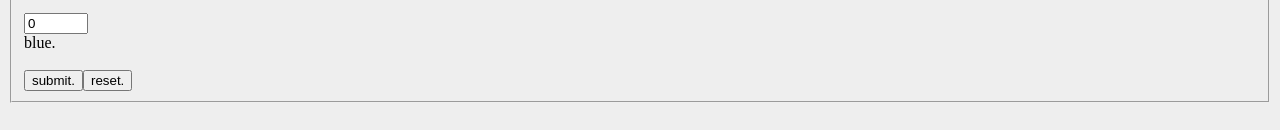
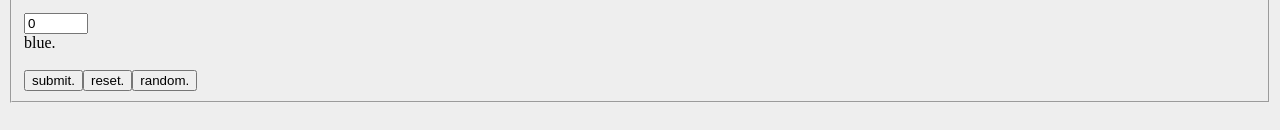
Before and after one commit to 0xbutterflyhacker/palette-gen, a React (Vite) app: page / in a window 1280 px wide. Shown: the part 188-318 px from the top of the page. Built offline with nearby package versions, Linux system fonts and the light colour scheme.

Commit message:
random functionality added

```diff
--- a/src/colors.ts
+++ b/src/colors.ts
@@ -9,11 +9,9 @@ export class color {
         this.green = g
         this.blue = b
         this.hex = `#${(r > 15) ? r.toString(16) : '0'+r.toString(16)}${(g > 15) ? g.toString(16) : '0'+g.toString(16)}${(b > 15) ? b.toString(16) : '0'+b.toString(16)}`
-        console.log(this.hex)
-    }
     }
 
-export function toHSL(): number[] {
+    toHSL(): number[] {
         let sol: number[] = Array.from({length: 3})
         let rp = this.red/255
         let gp = this.green/255
@@ -33,3 +31,48 @@ export function toHSL(): number[] {
         }
         return sol
     }
+
+    lighten(f: number): color {
+        let mid: number[] = this.toHSL();
+        ((mid[2] + mid[2]*f) > 1) ? mid[2] = 1 : mid[2] += mid[2]*f;
+        (mid[2] === 0) ? mid[2] = f : mid[2] = mid[2];
+        const sol = toRGB(mid)
+        return sol
+    }
+    darken(f: number): color {
+        let mid: number[] = this.toHSL();
+        ((mid[2] - mid[2]*f) < 0) ? mid[2] = 0 : mid[2] -= mid[2]*f;
+        const sol = toRGB(mid)
+        return sol
+    }
+}
+
+export function toRGB(l: number[]): color {
+    let c: number = (1 - Math.abs(2*l[2]-1)) * l[1]
+    let x: number = c * (1 - Math.abs((l[0]/60) % 2 - 1))
+    let m: number = l[2] - (c/2)
+    let rp: number = 0
+    let gp: number = 0
+    let bp: number = 0
+    if ((0 <= l[0]) && (l[0] < 60)) {
+        rp = c
+        gp = x
+    } else if ((60 <= l[0]) && (l[0] < 120)) {
+        rp = x
+        gp = c
+    } else if ((120 <= l[0]) && (l[0] < 180)) {
+        gp = c
+        bp = x
+    } else if ((180 <= l[0]) && (l[0] < 240)) {
+        gp = x
+        bp = c
+    } else if ((240 <= l[0]) && (l[0] < 300)) {
+        rp = x
+        bp = c
+    } else if ((300 <= l[0]) && (l[0] <= 360)) {
+        rp = c
+        bp = x
+    }
+
+    return new color(Math.round((rp+m)*255), Math.round((gp+m)*255), Math.round((bp+m)*255))
+}
--- a/src/main.tsx
+++ b/src/main.tsx
@@ -21,6 +21,15 @@ function ColorForm(props: {fn: React.Dispatch<React.SetStateAction<Color.color|u
         let e0 = e.currentTarget as HTMLFormElement
         props.fn(new Color.color(Number(e0.elements['rIn'].value), Number(e0.elements['gIn'].value), Number(e0.elements['bIn'].value)))
     }
+    function random(e): void {
+        e.preventDefault()
+        let r: number[] = Array.from({length: 3})
+        for (let i in r) r[i] = Math.round(Math.random() * 256)
+        let e0 = e.currentTarget.form as HTMLFormElement
+        e0.elements['rIn'].value = r[0]
+        e0.elements['gIn'].value = r[1]
+        e0.elements['bIn'].value = r[2]
+    }
     return (
         <form onSubmit={makeColor}>
             <fieldset>
@@ -30,7 +39,7 @@ function ColorForm(props: {fn: React.Dispatch<React.SetStateAction<Color.color|u
                 <label htmlFor="gIn">green.</label><br/><br/>
                 <input type='number' min={0} max={255} name='bIn' id='bIn' defaultValue={0}/><br/>
                 <label htmlFor="bIn">blue.</label><br/><br/>
-                <button type="submit">submit.</button><button type="reset">reset.</button>
+                <button type="submit">submit.</button><button type="reset">reset.</button><button onClick={random}>random.</button>
             </fieldset>
         </form>
     )
@@ -45,7 +54,30 @@ function ResultComp(props: {c: Color.color, fn: React.Dispatch<React.SetStateAct
         <>
             <h3>your color is: <span style={{color: `${props.c.hex}`}}>{`${props.c.hex}`}</span></h3><br/>
             <span className='chip' style={{background: `${props.c.hex}`}}></span><br/><br/>
+            <SchemeComp c={props.c}/>
             <ColorForm fn={props.fn}/>
         </>
     )
 }
+
+function SchemeComp(props: {c: Color.color}) {
+    return (
+        <>
+            <MonoScheme c={props.c}/>
+        </>
+    )
+}
+
+function MonoScheme(props: {c: Color.color}) {
+    return (
+        <>
+            <span className='chip' style={{background: `${props.c.darken(0.3).hex}`}}></span>
+            <span className='chip' style={{background: `${props.c.darken(0.2).hex}`}}></span>
+            <span className='chip' style={{background: `${props.c.darken(0.1).hex}`}}></span>
+            <span className='chip' style={{background: `${props.c.hex}`}}></span>
+            <span className='chip' style={{background: `${props.c.lighten(0.1).hex}`}}></span>
+            <span className='chip' style={{background: `${props.c.lighten(0.2).hex}`}}></span>
+            <span className='chip' style={{background: `${props.c.lighten(0.3).hex}`}}></span>
+        </>
+    )
+}
```
Lines whose indentation alone changed are shown as unchanged.
